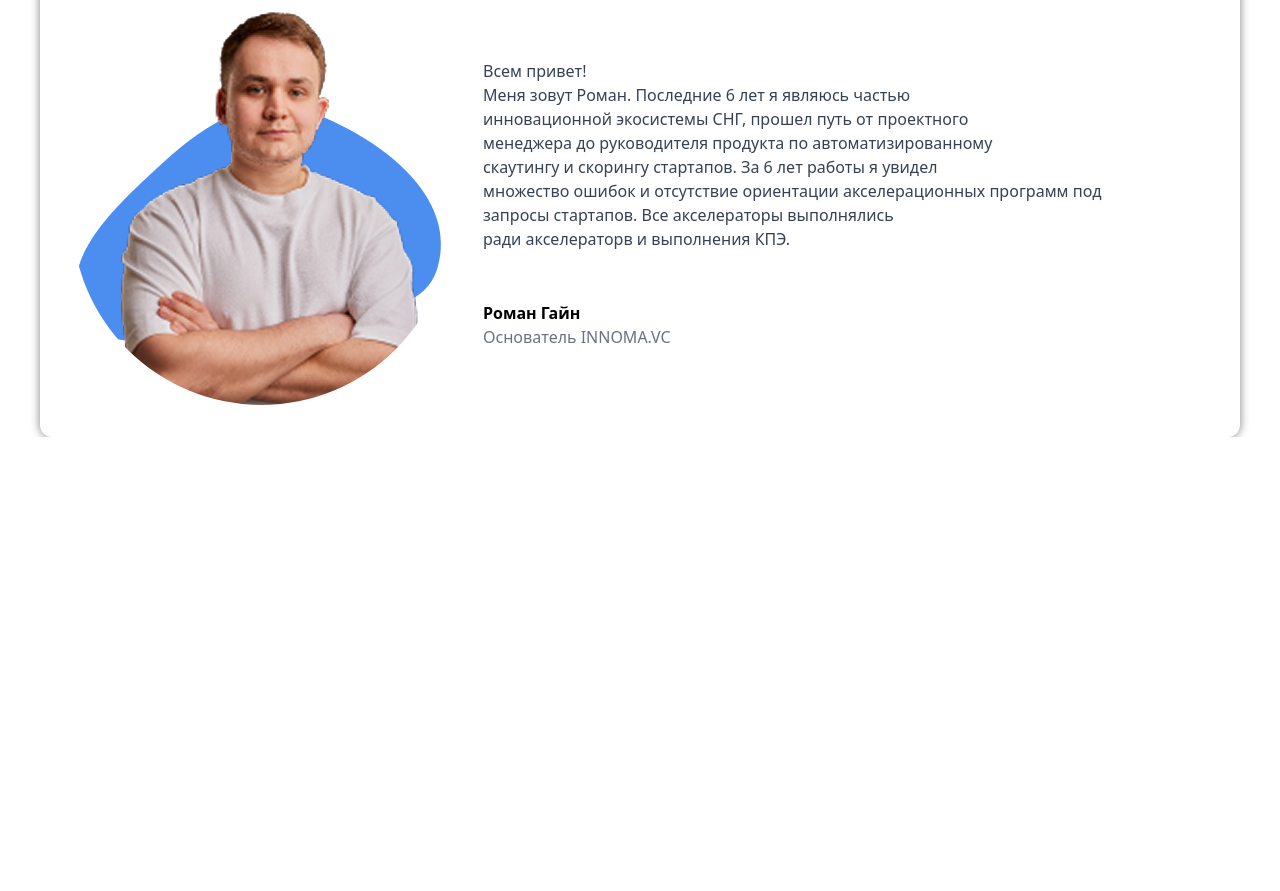
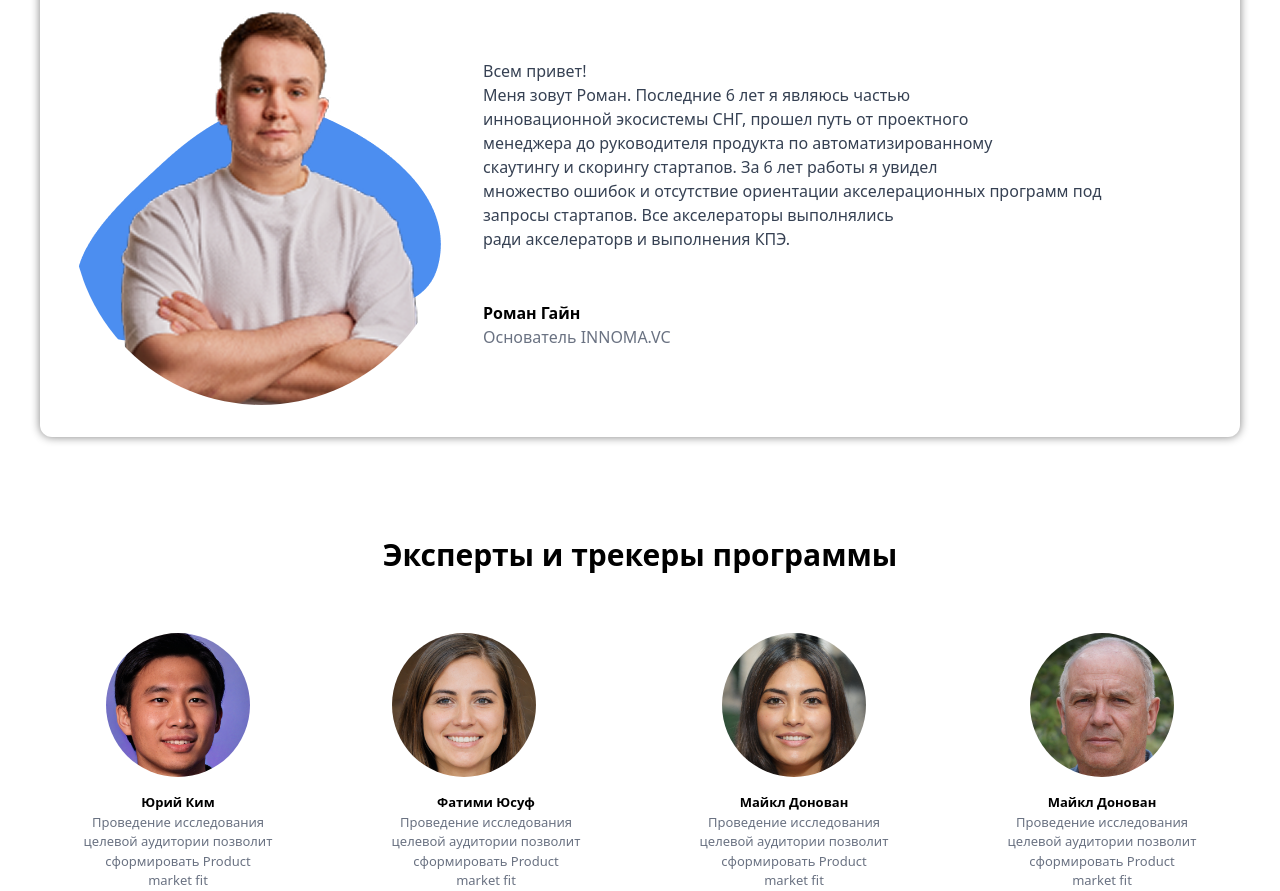
Before and after one commit to dxaylo-ux/week-2-day-6, a website: page index.html in a window 1280 px wide. Shown: the part 10389-11280 px from the top of the page. Before the commit the page ends 10826 px from the top, so only its background shows below. Drawn offline with Linux system fonts and the light colour scheme.

Commit message:
section13

```diff
--- a/index.html
+++ b/index.html
@@ -928,6 +928,79 @@
 
 </section>
 
+<section class="max-w-[1200px] m-auto mt-[100px]">
+  <div class="max-w-6xl mx-auto px-4 ">
+    <h2 class="text-center text-3xl font-bold text-[blue] mb-10">
+      Эксперты и трекеры программы
+    </h2>
+
+    <div class="flex items-center justify-around gap-8 flex-wrap text-[13px] mt-[60px]">
+
+
+      <div class="text-center max-w-[180px]">
+        <img
+          src="img/6b3fab153adb5269a4db2290462ff15233297ec5.jpg"
+          alt=""
+          class="w-36 h-36 rounded-full object-cover mx-auto"
+        />
+        <h3 class="mt-4 font-semibold">Юрий Ким</h3>
+        <p class="text-xs text-gray-500 mt-2">
+         Проведение исследования <br> целевой аудитории позволит <br>
+          сформировать Product <br>
+           market fit
+        </p>
+      </div>
+
+
+      <div class="text-center max-w-[180px] hidden lg:flex lg:flex-col md:flex md:flex-col ">
+        <div class="inline-block p-1 border-4 border-pink-500">
+          <img
+            src="img/a618f43ab8f34e740d0ec540cd137eae9bc0d413.jpg"
+            alt=""
+            class="w-36 h-36 rounded-full object-cover ml-[60px]"
+          />
+        </div>
+        <h3 class="mt-4 font-semibold">Фатими Юсуф</h3>
+        <p class="text-xs text-gray-500 mt-2">
+         Проведение исследования <br>
+          целевой аудитории позволит <br>
+           сформировать Product <br> market fit
+        </p>
+      </div>
+
+
+      <div class="text-center max-w-[180px] hidden lg:flex lg:flex-col md:flex md:flex-col ">
+        <img
+          src="img/b8e5b5e8bd598bfe6df79f3af3bd75a6fec7cedc (1).jpg"
+          alt=""
+          class="w-36 h-36 rounded-full object-cover mx-auto"
+        />
+        <h3 class="mt-4 font-semibold">Майкл Донован</h3>
+        <p class="text-xs text-gray-500 mt-2">
+         Проведение исследования <br>
+          целевой аудитории позволит <br>
+           сформировать Product <br> market fit
+        </p>
+      </div>
+
+       <div class="text-center max-w-[180px] hidden lg:flex lg:flex-col">
+        <img
+          src="img/4333e82c13b9fdb12c480f6e90cf5eb0b1b60c8f.jpg"
+          alt=""
+          class="w-36 h-36 rounded-full object-cover mx-auto"
+        />
+        <h3 class="mt-4 font-semibold">Майкл Донован</h3>
+        <p class="text-xs text-gray-500 mt-2">
+         Проведение исследования <br> целевой аудитории позволит <br>
+          сформировать Product <br>
+           market fit
+        </p>
+      </div>
+
+    </div>
+  </div>
+</section>
+
 
 
 </body>
```
Also changed, not shown: img/4333e82c13b9fdb12c480f6e90cf5eb0b1b60c8f.jpg (added), img/6b3fab153adb5269a4db2290462ff15233297ec5.jpg (added), img/a618f43ab8f34e740d0ec540cd137eae9bc0d413.jpg (added), img/b8e5b5e8bd598bfe6df79f3af3bd75a6fec7cedc (1).jpg (added).
